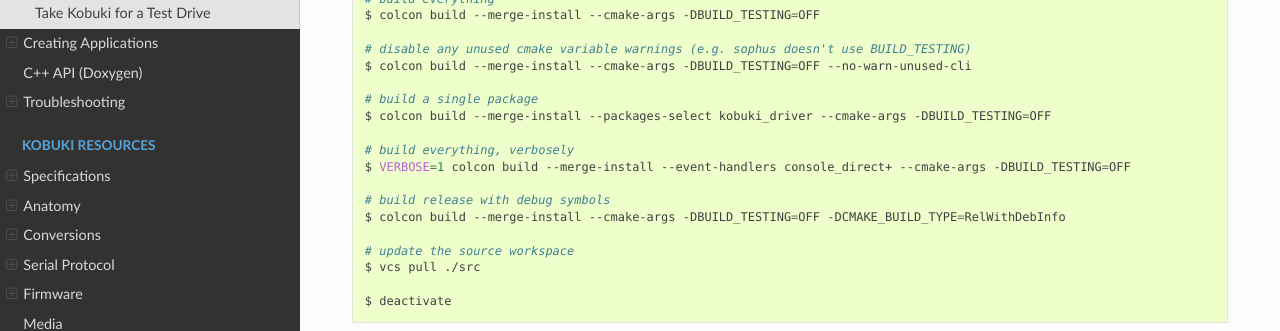
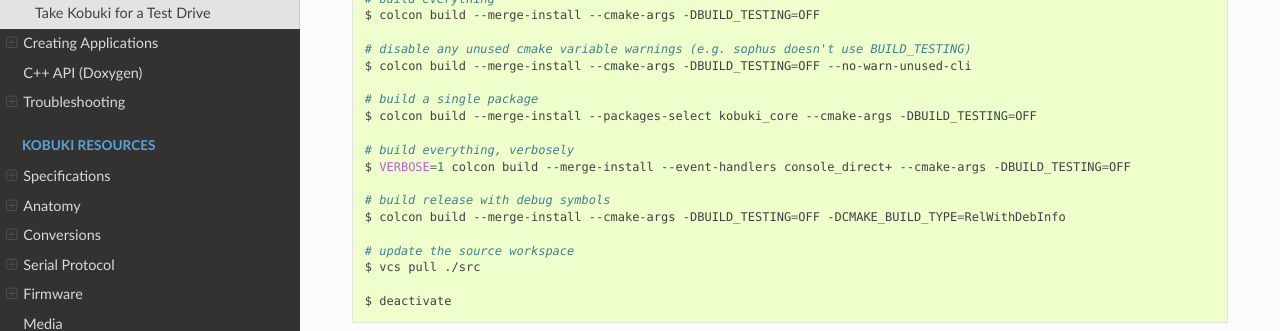
Before and after one commit to kobuki-base/kobuki_documentation, a Sphinx documentation site: the page built from doc/software.rst, in a window 1280 px wide and 900 px high, scrolled down 1497 px. Shown: the part 151-482 px from the top of the window. Built offline with Sphinx 7.4.7 and the Read the Docs theme 2.0.0, drawn with Linux system fonts in a browser that asks for light colours.

Commit message:
[software] refactor kobuki_driver -> kobuki_core

```diff
--- a/doc/protocol.rst
+++ b/doc/protocol.rst
@@ -223,7 +223,7 @@
 .. note::
 
    This command is implemented on the kobuki with firmware, but not implemented yet in the c++ library
-   (kobuki_driver).
+   (kobuki_core).
 
 Sound Sequence
 ^^^^^^^^^^^^^^
--- a/doc/software.rst
+++ b/doc/software.rst
@@ -89,7 +89,7 @@
    $ colcon build --merge-install --cmake-args -DBUILD_TESTING=OFF --no-warn-unused-cli
 
    # build a single package
-   $ colcon build --merge-install --packages-select kobuki_driver --cmake-args -DBUILD_TESTING=OFF
+   $ colcon build --merge-install --packages-select kobuki_core --cmake-args -DBUILD_TESTING=OFF
 
    # build everything, verbosely
    $ VERBOSE=1 colcon build --merge-install --event-handlers console_direct+ --cmake-args -DBUILD_TESTING=OFF
```
Also changed, not shown: doc/applications.rst (+4 -4 lines).
